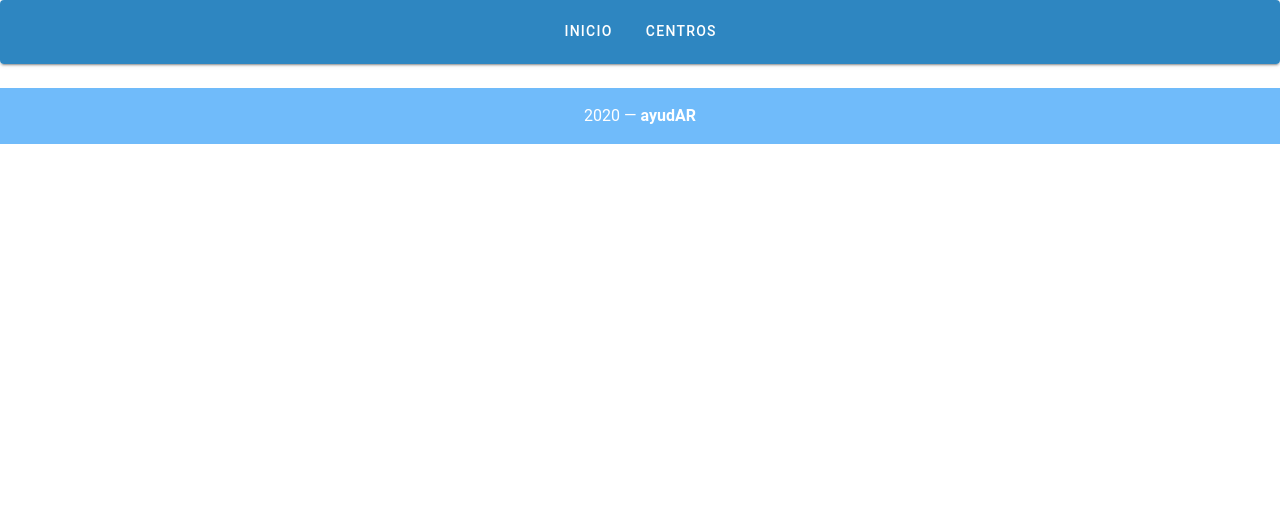
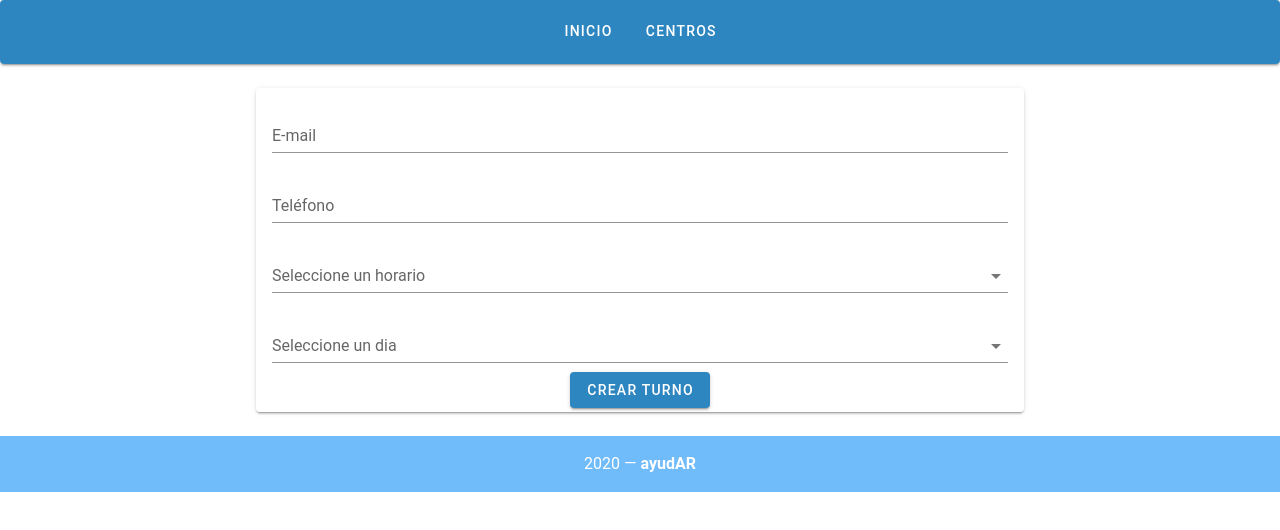
Before and after one commit to santimakci/ProjectAyudar, a Vue app in the folder web/: page /solicitarTurno in a window 1280 px wide. Shown: the top 530 px of the page. Built offline with nearby package versions, Linux system fonts and the light colour scheme; a small style sheet from the web is missing.

Commit message:
feature addTurn en proceso

```diff
--- /dev/null
+++ b/web/src/components/AddTurn.vue
@@ -0,0 +1,102 @@
+<template>
+  <div>
+    <v-card class="pa-md-4 mx-lg-auto" style="width: 60%; margin: auto">
+      <form @submit.prevent="createTurn" id="new-turn">
+
+        <v-text-field
+          v-model="turn.email"
+          label="E-mail"
+          @input="$v.turn.email.$touch()"
+          @blur="$v.turn.email.$touch()"
+        ></v-text-field>
+
+        <v-text-field
+          v-model="turn.phone"
+          label="Teléfono"
+          type="number"
+          @input="$v.turn.phone.$touch()"
+          @blur="$v.turn.phone.$touch()"
+        ></v-text-field>
+
+        <v-select
+          v-model="turn.time"
+          :items="available_times"
+          label="Seleccione un horario"
+          @input="$v.turn.time.$touch()"
+          @blur="$v.center.time.$touch()"
+        ></v-select>
+
+        <v-select
+          v-model="turn.day"
+          :items="available_days"
+          label="Seleccione un dia"
+          @input="$v.turn.time.$touch()"
+          @blur="$v.center.time.$touch()"
+        ></v-select>
+
+        <v-row justify="center">
+          <v-btn type="submit" form="new-turn" class="primary">
+            Crear turno
+          </v-btn>
+        </v-row>
+      </form>
+    </v-card>
+    <br />
+  </div>
+</template>
+
+<script>
+
+
+import { required, email } from "vuelidate/lib/validators";
+
+export default {
+  name: "AddTurn",
+  components: {  },
+
+  data() {
+    return {
+      errors: [],
+      available_times:[],
+      available_days:[],
+      turn: {
+        //center_id: "",
+        email: "",
+        //num_block: "",
+        phone: "",
+        day: "",
+        time: "",
+      },
+    };
+  },
+  validations: {
+    turn: {
+      name: {
+        required,
+      },
+      email: {
+        email,
+        required,
+      },
+      phone: {
+        required,
+      },
+      time: {
+        required,
+      },
+      day: {
+        required,
+      },
+    },
+  },
+
+  computed: {
+
+  },
+
+  methods: {
+
+  },
+
+};
+</script>
--- a/web/src/router/index.js
+++ b/web/src/router/index.js
@@ -2,7 +2,7 @@ import Vue from 'vue'
 import VueRouter from 'vue-router'
 import Home from '../components/Home'
 import Center from '../components/Centers'
-import Turn from '../components/Turn'
+import AddTurn from '../components/AddTurn'
 import AddCenter from '../components/AddCenter'
 
 Vue.use(VueRouter)
@@ -26,7 +26,7 @@ const routes = [
   {
     path: '/solicitarTurno',
     name: 'Turns',
-    component: Turn
+    component: AddTurn
   },
 ]
 
```
Also changed, not shown: web/src/components/Turn.vue (deleted), 1 other file (tests, documents, lock files or other folders).
